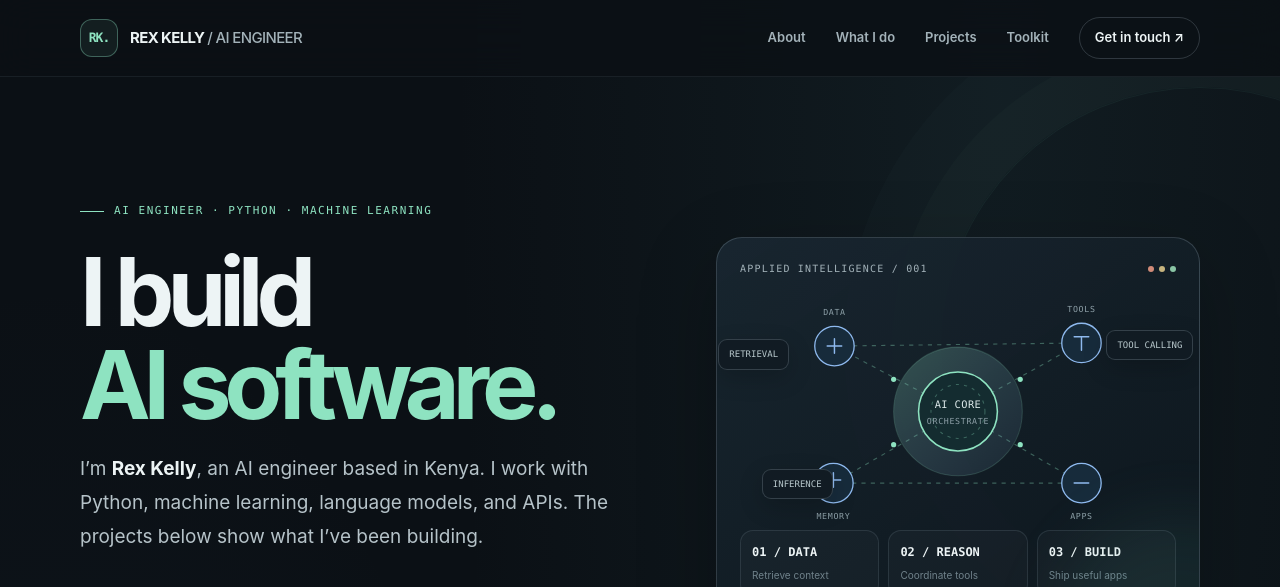
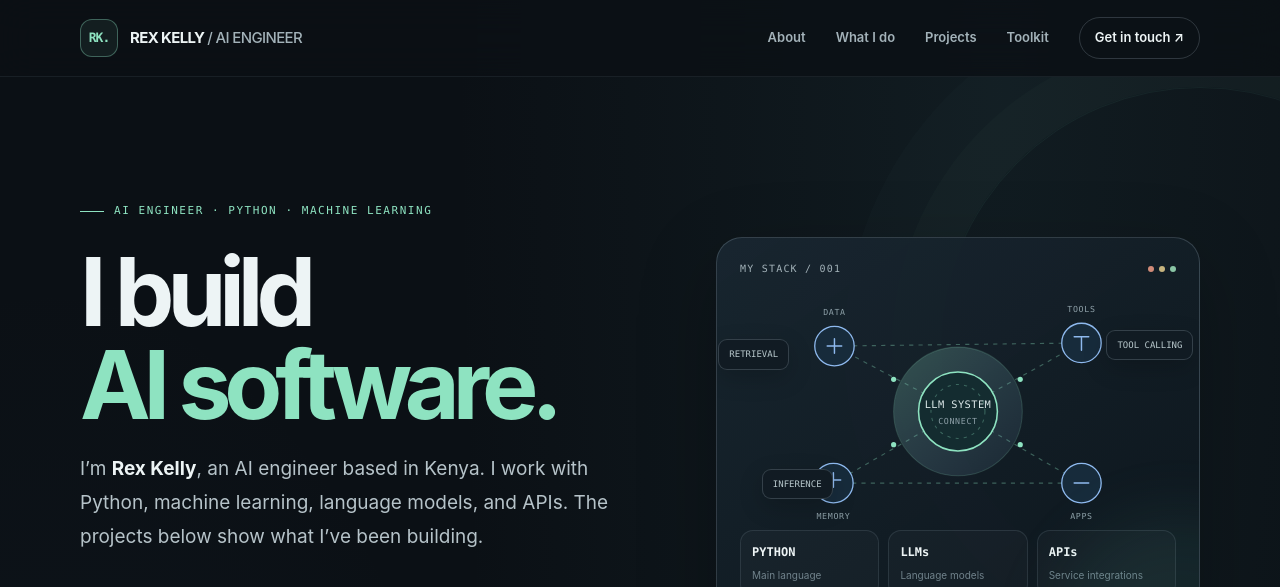
Before and after one commit to kelly26ici/kelly26ici.github.io, a plain HTML site: page index.html in a window 1280 px wide. Shown: the top 587 px of the page. Drawn offline with Linux system fonts and the light colour scheme.

Commit message:
Tighten portfolio labels and project copy

```diff
--- a/index.html
+++ b/index.html
@@ -343,7 +343,7 @@
 
         <div class="system-card" aria-label="Illustration of connected AI system components">
           <div class="card-topline">
-            <span>Applied intelligence / 001</span>
+            <span>MY STACK / 001</span>
             <span class="window-dots" aria-hidden="true"><i></i><i></i><i></i></span>
           </div>
           <div class="system-visual">
@@ -361,8 +361,8 @@
               <circle cx="210" cy="118" r="62" fill="url(#coreGlow)" stroke="rgba(142,227,193,.18)"></circle>
               <circle class="system-center" cx="210" cy="118" r="38"></circle>
               <circle cx="210" cy="118" r="26" fill="none" stroke="rgba(142,227,193,.32)" stroke-dasharray="3 5"></circle>
-              <text x="210" y="115" text-anchor="middle" class="system-label">AI CORE</text>
-              <text x="210" y="130" text-anchor="middle" class="system-caption">ORCHESTRATE</text>
+              <text x="210" y="115" text-anchor="middle" class="system-label">LLM SYSTEM</text>
+              <text x="210" y="130" text-anchor="middle" class="system-caption">CONNECT</text>
               <circle class="system-node" cx="91" cy="55" r="19"></circle>
               <circle class="system-node" cx="329" cy="52" r="19"></circle>
               <circle class="system-node" cx="90" cy="187" r="19"></circle>
@@ -386,9 +386,9 @@
             </svg>
           </div>
           <div class="system-stats">
-            <div class="system-stat"><strong>01 / DATA</strong><span>Retrieve context</span></div>
-            <div class="system-stat"><strong>02 / REASON</strong><span>Coordinate tools</span></div>
-            <div class="system-stat"><strong>03 / BUILD</strong><span>Ship useful apps</span></div>
+            <div class="system-stat"><strong>PYTHON</strong><span>Main language</span></div>
+            <div class="system-stat"><strong>LLMs</strong><span>Language models</span></div>
+            <div class="system-stat"><strong>APIs</strong><span>Service integrations</span></div>
           </div>
         </div>
       </div>
```
